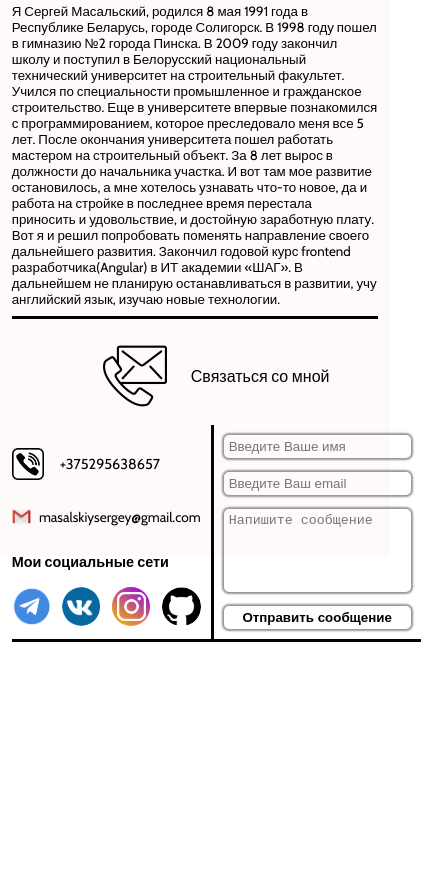
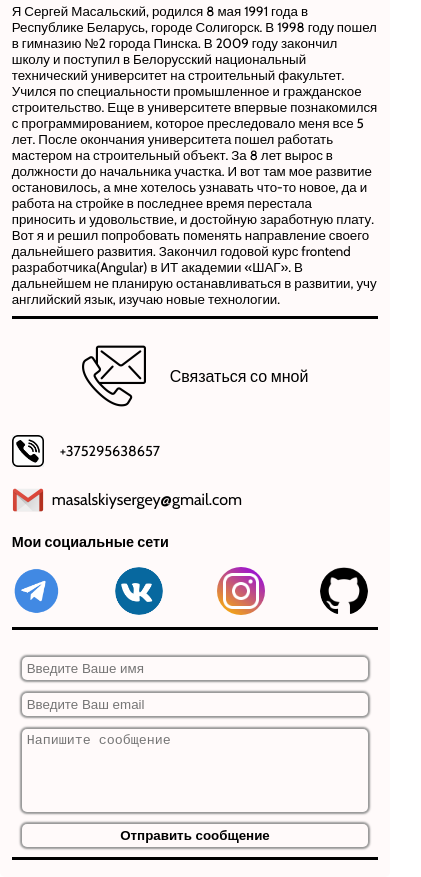
Before and after one commit to SergeyMasalski/CV-second, a plain HTML site: page index.html in a window 390 px wide. Shown: the part 1455-2332 px from the top of the page, 421 px wide, since content can reach past the window. Before the commit the page ends 2114 px from the top, so only its background shows below. Drawn offline with nearby package versions, Linux system fonts and the light colour scheme.

Commit message:
fix conntections

```diff
--- a/index.html
+++ b/index.html
@@ -152,7 +152,7 @@
                         <a href="mailto:masalskiysergey@gmail.com" target="_blank" class="second-list-connecting-mail">masalskiysergey@gmail.com</a>
                         <div class="second-list-connecting-social">
                             <div>Мои социальные сети</div>
-                            <div>
+                            <div class="second-list-connecting-social-icons">
                                 <a href="tg://resolve?domain=SergeyM_1991" class="second-list-connecting-social-telegram" target="_blank"></a>
                                 <a href="https://vk.com/id93704336" class="second-list-connecting-social-vk" target="_blank"></a>
                                 <a href="https://www.instagram.com/masalskiysergey/" class="second-list-connecting-social-instagram" target="_blank"></a>
--- a/style.css
+++ b/style.css
@@ -10,6 +10,7 @@
 
 body {
     margin: 0;
+    width: 100vw;
 }
 
 .container {
@@ -1041,6 +1042,8 @@ body {
     .second-list {
         display: flex;
         flex-flow: column;
+        align-items: flex-start;
+        height: auto;
     }
 
     .second-list-autobiography {
@@ -1070,14 +1073,22 @@ body {
     }
 
     .second-list-connecting {
-        display: grid;
-        grid-template-columns: 1fr 1fr;
-        grid-template-rows: 1fr 3fr;
+        display: flex;
+        flex-direction: column;
         row-gap: 2vh;
         padding: 2vh 0;
         border-top: none;
         box-sizing: border-box;
         width: 100%;
+        height: auto;
+    }
+
+    .second-list-connecting-social {
+        padding-bottom: 1.5vh;
+    }
+
+    .second-list-connecting-social > .second-list-connecting-social-icons {
+        flex-wrap: wrap;
     }
 
     .second-list-connecting-img {
@@ -1096,13 +1107,18 @@ body {
     .second-list-connecting-tel-social {
         width: 100%;
         border-bottom: var(--border-standart);
-        border-right: var(--border-standart);
+        border-right: none;
         border-top: none;
         padding: var(--base-padding-element) var(--base-padding-element) 0 0;
         box-sizing: border-box;
         display: flex;
         flex-flow: column nowrap;
         justify-content: space-around;
+        gap: 2vh;
+    }
+
+    .second-list-connecting-tel-social > div:first-of-type {
+        font-size: var(--font-size-base);
     }
 
     .second-list-connecting-mail {
@@ -1110,21 +1126,33 @@ body {
         color: #000;
         text-decoration: none;
         gap: 0.5rem;
-        font-size: calc(var(--font-size-base) * 0.85);
+        font-size: calc(var(--font-size-base));
         align-items: center;
         transition: 0.3s;
     }
 
+    .second-list-connecting-mail::before {
+        width: calc(var(--width-height-img) * 0.5);
+        height: calc(var(--width-height-img) * 0.5);
+    }
+
+    .second-list-connecting-social-icons > a {
+        width: calc(var(--width-height-img) * 0.75);
+        height: calc(var(--width-height-img) * 0.75);
+    }
+
     .second-list-connecting-write {
-        width: 100%;
+        display: flex;
         padding: var(--base-padding-element);
         box-sizing: border-box;
         height: 100%;
+        width: 100%;
         border-top: none;
         border-bottom: var(--border-standart);
     }
 
     .second-list-connecting-write-form {
-        gap: 1vh;
+        gap: 1.5vh;
+        width: 100%;
     }
 }
```
